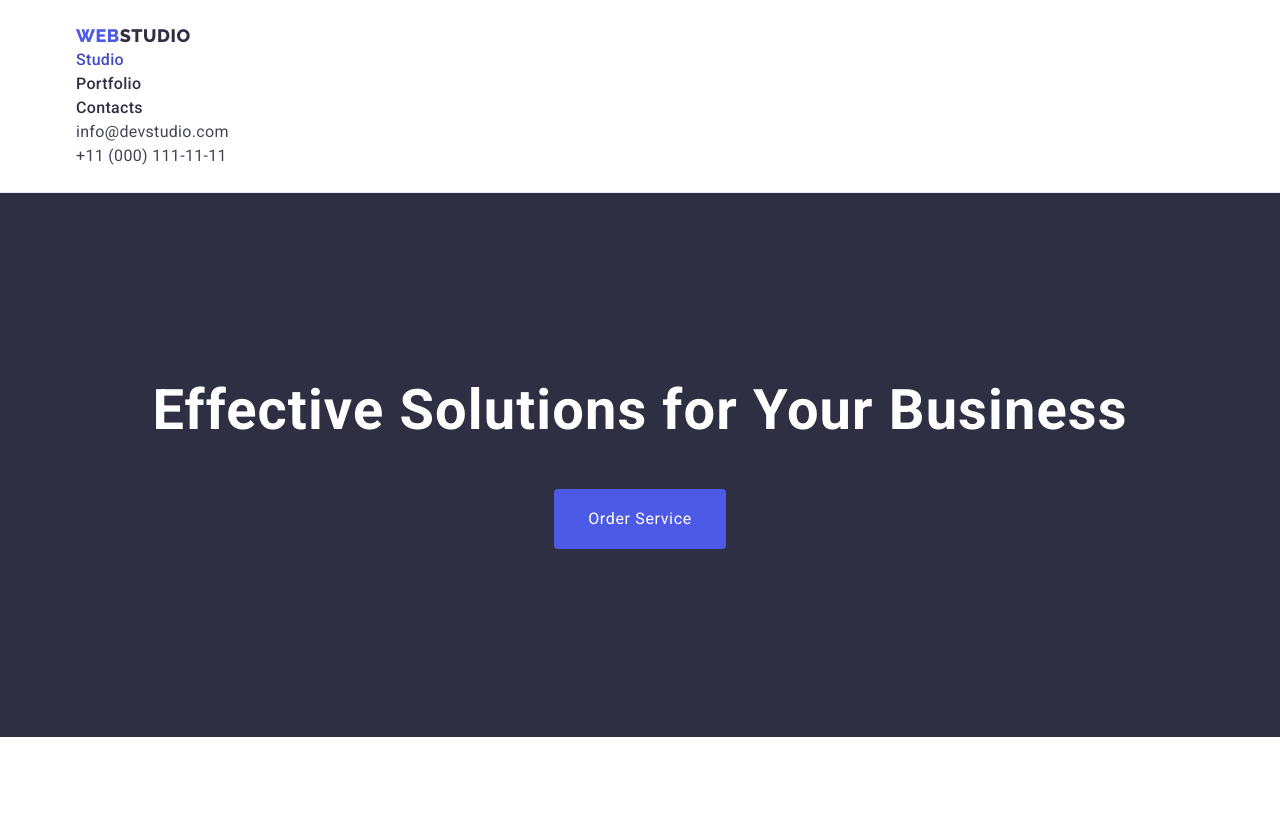
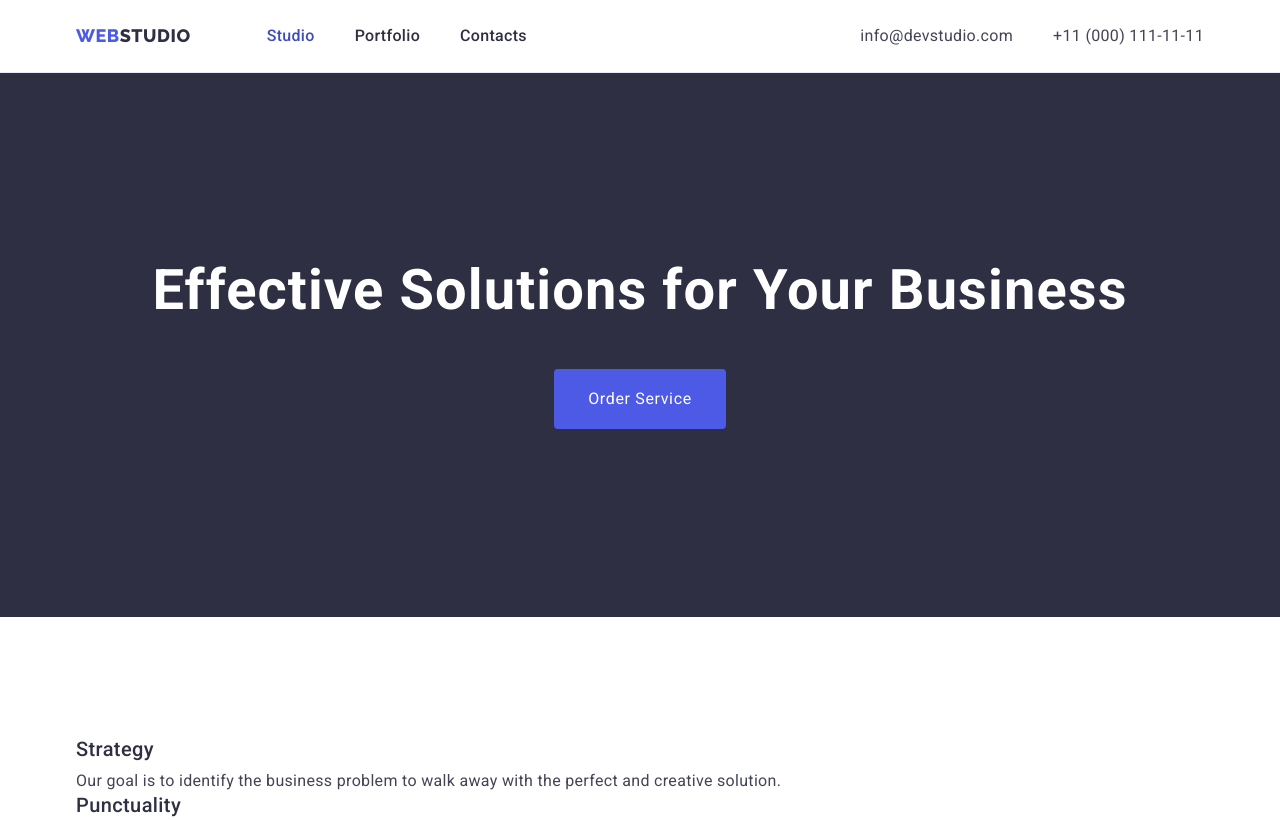
Before and after one commit to Rostyslav-Stetsyk/goit-markup-hw-03, a plain HTML site: page index.html in a window 1280 px wide. Shown: the top 820 px of the page. Drawn offline with nearby package versions, Linux system fonts and the light colour scheme.

Commit message:
index.html  CSS update section: Header, Hero

```diff
--- a/css/style.css
+++ b/css/style.css
@@ -91,6 +91,10 @@ img {
     line-height: 1.33;
     letter-spacing: 0.03em;
     text-transform: uppercase;
+
+    display: block;
+    padding-top: 24px;
+    padding-bottom: 24px;
 }
 
 .btn {
@@ -144,13 +148,29 @@ img {
 .header {
     background-color: var(--white-color);
     border-bottom: 1px solid var(--accent-color);
+}
 
-    padding-top: 24px;
-    padding-bottom: 24px;
+.header>.container {
+    display: flex;
+    align-items: center;
+}
+
+.header-nav {
+    display: flex;
+    align-items: center;
 }
 
 .part-logo-header {
     color: var(--dark-color);
+}
+
+.header-list {
+    display: flex;
+    margin-left: 76px;
+}
+
+.header-list>.item:not(:first-child) {
+    margin-left: 40px;
 }
 
 .nav.link {
@@ -159,11 +179,31 @@ img {
     font-size: 16px;
     line-height: 1.5;
     letter-spacing: 0.02em;
+
+    display: block;
+    padding-top: 24px;
+    padding-bottom: 24px;
 }
 
 .nav.link:hover,
 .nav.link:focus {
     color: var(--pressed-state-color);
+}
+
+.address-container {
+    margin-left: auto;
+}
+
+.contacts-list {
+    display: flex;
+}
+
+.contacts-list>.item:not(:first-child) {
+    margin-left: 40px;
+}
+
+.contact>.link {
+    display: block;
 }
 
 .contact {
--- a/index.html
+++ b/index.html
@@ -31,23 +31,25 @@
             >Web<span class="part-logo-header">Studio</span></a
           >
           <ul class="header-list list">
-            <li><a class="nav link current" href="./index.html">Studio</a></li>
-            <li>
+            <li class="item">
+              <a class="nav link current" href="./index.html">Studio</a>
+            </li>
+            <li class="item">
               <a class="nav link" href="./portfolio.html">Portfolio</a>
             </li>
-            <li><a class="nav link" href="">Contacts</a></li>
+            <li class="item"><a class="nav link" href="">Contacts</a></li>
           </ul>
         </nav>
 
         <!-- Contacts -->
-        <address>
-          <ul class="list contacts">
-            <li>
+        <address class="address-container">
+          <ul class="list contacts-list">
+            <li class="item">
               <a class="contact link" href="mailto:info@devstudio.com"
                 >info@devstudio.com</a
               >
             </li>
-            <li>
+            <li class="item">
               <a class="contact link" href="tel:+110001111111"
                 >+11 (000) 111-11-11</a
               >
@@ -71,7 +73,7 @@
       <section class="featuress">
         <div class="container">
           <h2 class="section-title visually-hidden">Featuress</h2>
-          <ul class="list">
+          <ul class="featuress-list list">
             <li>
               <h3 class="list-title">Strategy</h3>
               <p class="text">
```
